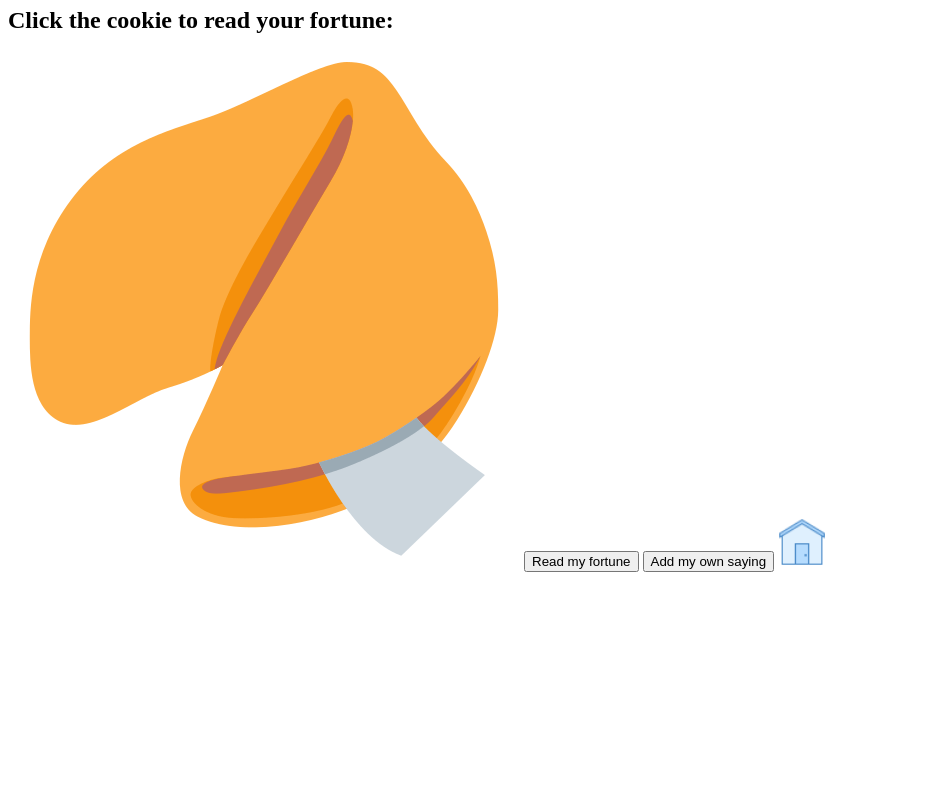
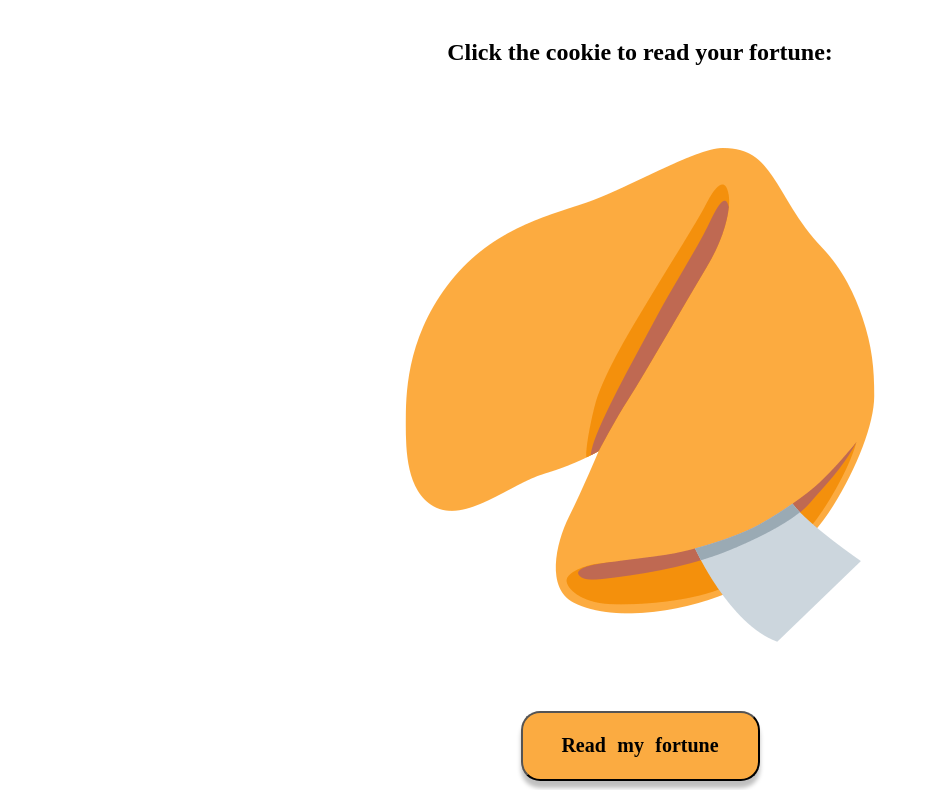
Before and after one commit to amberrignell/week-6-ELMP-test, a website: page public/main.html in a window 1280 px wide. Shown: the part 73-863 px from the top of the page, without its empty margins (0-930 px from the left). Before the commit the page ends 800 px from the top, so only its background shows below. Drawn offline with Linux system fonts and the light colour scheme; a web font is replaced by a local one.

Commit message:
Adding all css styles

```diff
--- /dev/null
+++ b/public/form.css
@@ -0,0 +1,66 @@
+body {
+    font-family: Sniglet;
+    box-sizing: border-box;
+    margin: auto;
+    display: flex;
+    align-items: center;
+    justify-content: center;
+    flex-direction: column;
+  }
+
+  h1 {
+    margin-top: 1.2vw;
+  }
+
+  h2 {
+    margin-top: 3vw;
+    margin-bottom: 4vw;
+  }
+
+  input[type=text], select, textarea{
+    width: 100%;
+    padding: 12px;
+    border: 1px solid #ccc;
+    border-radius: 4px;
+    box-sizing: border-box;
+    resize: vertical;
+    margin-top: 10px;
+  }
+
+
+  .submit {
+    background: hsl(34, 96%, 62%);
+    box-shadow: 0px 7px 4px hsla(0, 0%, 0%, 0.25);
+    border-radius: 1.5vw;
+    width: 239px;
+    height: 70px;
+    color: black;
+    font-family: Sniglet;
+    font-size: 20px;
+    font-weight: bold;
+    word-spacing: 0.5vw;
+    line-height: 1.8vw;
+    cursor: pointer;
+    margin-top: 3vw;
+  }
+
+  .submit:active {
+    box-shadow: 0 5px hsla(0, 0%, 0%, 0.25);
+    transform: translateY(4px);
+  }
+
+  .home {
+    margin-top: 3.2vw;
+  }
+
+  .home:active {
+    animation: createBox 0.25s;
+  }
+  @keyframes createBox {
+    from {
+      transform: scale(0);
+    }
+    to {
+      transform: scale(1);
+    }
+  }
--- /dev/null
+++ b/public/main.css
@@ -0,0 +1,81 @@
+body {
+    font-family: Sniglet;
+    box-sizing: border-box;
+    margin: auto;
+    display: flex;
+    align-items: center;
+    justify-content: center;
+    flex-direction: column;
+  }
+
+  h1 {
+    margin-top: 1.2vw;
+  }
+
+  h2 {
+    margin-top: 3vw;
+  }
+
+  .cookie {
+    margin-top: 3vw;
+  }
+
+
+  .cookie:hover {
+    /* Start the shake animation and make the animation last for 0.5 seconds */
+    animation: shake 0.5s;
+
+    /* When the animation is finished, start again */
+    animation-iteration-count: infinite;
+  }
+
+  @keyframes shake {
+    0% { transform: translate(1px, 1px) rotate(0deg); }
+    10% { transform: translate(-1px, -2px) rotate(-1deg); }
+    20% { transform: translate(-3px, 0px) rotate(1deg); }
+    30% { transform: translate(3px, 2px) rotate(0deg); }
+    40% { transform: translate(1px, -1px) rotate(1deg); }
+    50% { transform: translate(-1px, 2px) rotate(-1deg); }
+    60% { transform: translate(-3px, 1px) rotate(0deg); }
+    70% { transform: translate(3px, 1px) rotate(-1deg); }
+    80% { transform: translate(-1px, -1px) rotate(1deg); }
+    90% { transform: translate(1px, 2px) rotate(0deg); }
+    100% { transform: translate(1px, -2px) rotate(-1deg); }
+  }
+
+  button {
+    background: hsl(34, 96%, 62%);
+    box-shadow: 0px 7px 4px hsla(0, 0%, 0%, 0.25);
+    border-radius: 1.5vw;
+    width: 239px;
+    height: 70px;
+    color: black;
+    font-family: Sniglet;
+    font-size: 20px;
+    font-weight: bold;
+    word-spacing: 0.5vw;
+    line-height: 1.8vw;
+    cursor: pointer;
+    margin-top: 3vw;
+  }
+
+  button:active {
+    box-shadow: 0 5px hsla(0, 0%, 0%, 0.25);
+    transform: translateY(4px);
+  }
+
+  .home {
+    margin-top: 3.2vw;
+  }
+
+  .home:active {
+    animation: createBox 0.25s;
+  }
+  @keyframes createBox {
+    from {
+      transform: scale(0);
+    }
+    to {
+      transform: scale(1);
+    }
+  }
--- a/public/main.html
+++ b/public/main.html
@@ -6,28 +6,30 @@
 		<meta charset="UTF-8" />
 		<meta name="viewport" content="width=device-width, initial-scale=1.0" />
 		<link href="https://fonts.googleapis.com/css2?family=Sniglet&display=swap" rel="stylesheet" />
+		<link rel="stylesheet" href="/public/main.css">
 		<title>Fortune and Cookies</title>
 	</head>
 	<body>
 		<h1>Fortune and Cookies</h1>
 
 		<h2>Click the cookie to read your fortune:</h2>
-
-		<img src="./images/fortune-cookie.png" alt="image of a fortune cookie" />
+		<figure> <img class="cookie" src="/public/images/fortune-cookie.png" alt="image of a fortune cookie" /> </figure>
 
 		<button type="submit">Read my fortune</button>
 		<button type="submit">Add my own saying</button>
 
+    <figure>
 		<input
 			type="image"
-			src="./images/home-icon.png"
+      class="home"
+			src="/public/images/home-icon.png"
 			alt="Home button"
 			width="48"
 			height="48"
 			aria-label="Home Button"
 		/>
+      </figure>
 	</body>
-
 	<script>
 		let buttons = document.querySelectorAll("button");
 
--- /dev/null
+++ b/public/readfortune.css
@@ -0,0 +1,81 @@
+body {
+    font-family: Sniglet;
+    box-sizing: border-box;
+    margin: auto;
+    display: flex;
+    align-items: center;
+    justify-content: center;
+    flex-direction: column;
+  }
+
+  h1 {
+    margin-top: 1.2vw;
+  }
+
+  h2 {
+    margin-top: 3vw;
+  }
+
+  .cookie {
+    margin-top: 3vw;
+  }
+
+
+  .cookie:hover {
+    /* Start the shake animation and make the animation last for 0.5 seconds */
+    animation: shake 0.5s;
+
+    /* When the animation is finished, start again */
+    animation-iteration-count: infinite;
+  }
+
+  @keyframes shake {
+    0% { transform: translate(1px, 1px) rotate(0deg); }
+    10% { transform: translate(-1px, -2px) rotate(-1deg); }
+    20% { transform: translate(-3px, 0px) rotate(1deg); }
+    30% { transform: translate(3px, 2px) rotate(0deg); }
+    40% { transform: translate(1px, -1px) rotate(1deg); }
+    50% { transform: translate(-1px, 2px) rotate(-1deg); }
+    60% { transform: translate(-3px, 1px) rotate(0deg); }
+    70% { transform: translate(3px, 1px) rotate(-1deg); }
+    80% { transform: translate(-1px, -1px) rotate(1deg); }
+    90% { transform: translate(1px, 2px) rotate(0deg); }
+    100% { transform: translate(1px, -2px) rotate(-1deg); }
+  }
+
+  button {
+    background: hsl(34, 96%, 62%);
+    box-shadow: 0px 7px 4px hsla(0, 0%, 0%, 0.25);
+    border-radius: 1.5vw;
+    width: 239px;
+    height: 70px;
+    color: black;
+    font-family: Sniglet;
+    font-size: 20px;
+    font-weight: bold;
+    word-spacing: 0.5vw;
+    line-height: 1.8vw;
+    cursor: pointer;
+    margin-top: 3vw;
+  }
+
+  button:active {
+    box-shadow: 0 5px hsla(0, 0%, 0%, 0.25);
+    transform: translateY(4px);
+  }
+
+  .home {
+    margin-top: 3.2vw;
+  }
+
+  .home:active {
+    animation: createBox 0.25s;
+  }
+  @keyframes createBox {
+    from {
+      transform: scale(0);
+    }
+    to {
+      transform: scale(1);
+    }
+  }
```
Also changed, not shown: public/form.html (+5 -2 lines), public/list.html (deleted, +0 -22 lines), public/readfortune.html (+10 -1 lines).
